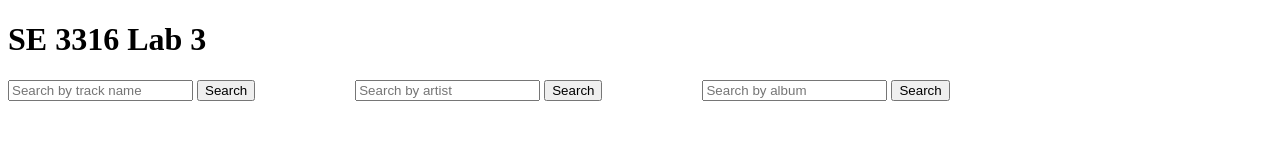
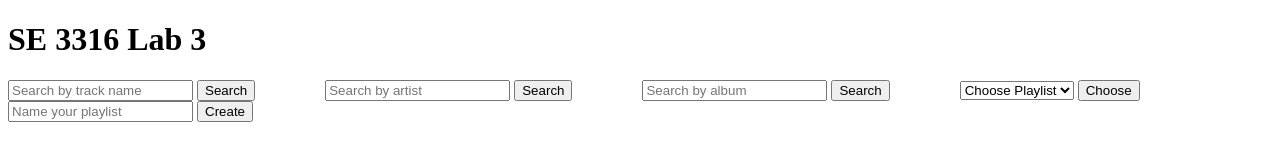
Before and after one commit to taiello19/se3316-taiello4-lab3, a website: page static/index.html in a window 1280 px wide. Drawn offline with Linux system fonts and the light colour scheme.

Commit message:
added html/css from playlist feature

```diff
--- a/static/index.html
+++ b/static/index.html
@@ -38,6 +38,24 @@
             <button>Search</button>
         </form>
     </div>
+
+    <div class="form">
+        <form id="listName">
+            <input type="text" id="listInput" name="listName" placeholder="Name your playlist">
+            <button>Create</button>
+        </form>
+    </div>
+
+    <div>
+        <select id="playlist" name="playlist">
+            <option selected disabled>Choose Playlist</option>
+        </select>
+        <button>Choose</button>
+
+
+    </div>
+
+
     <br>
     <br>
 
--- a/static/style.css
+++ b/static/style.css
@@ -1,6 +1,6 @@
 .form{
     float: left;
-    margin-right: 100px
+    margin-right: 70px
 }
 
 td{
```
